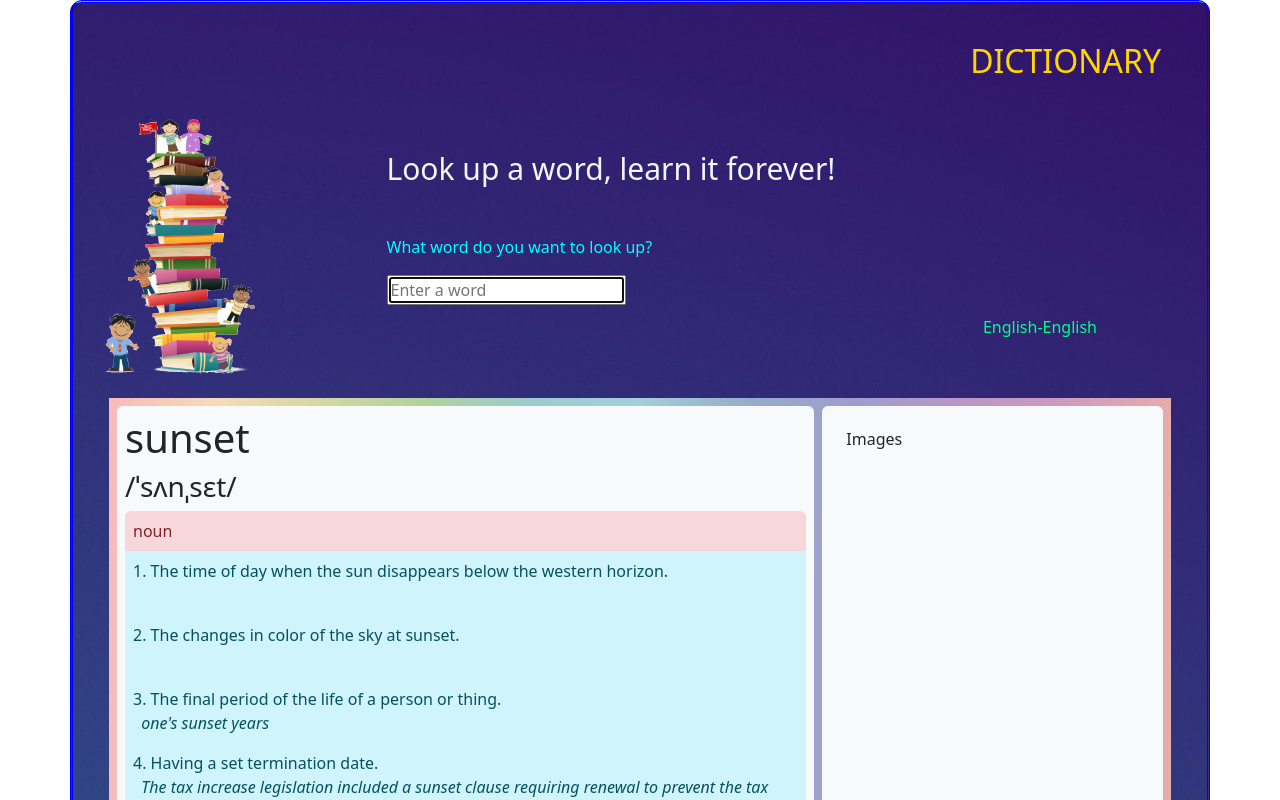
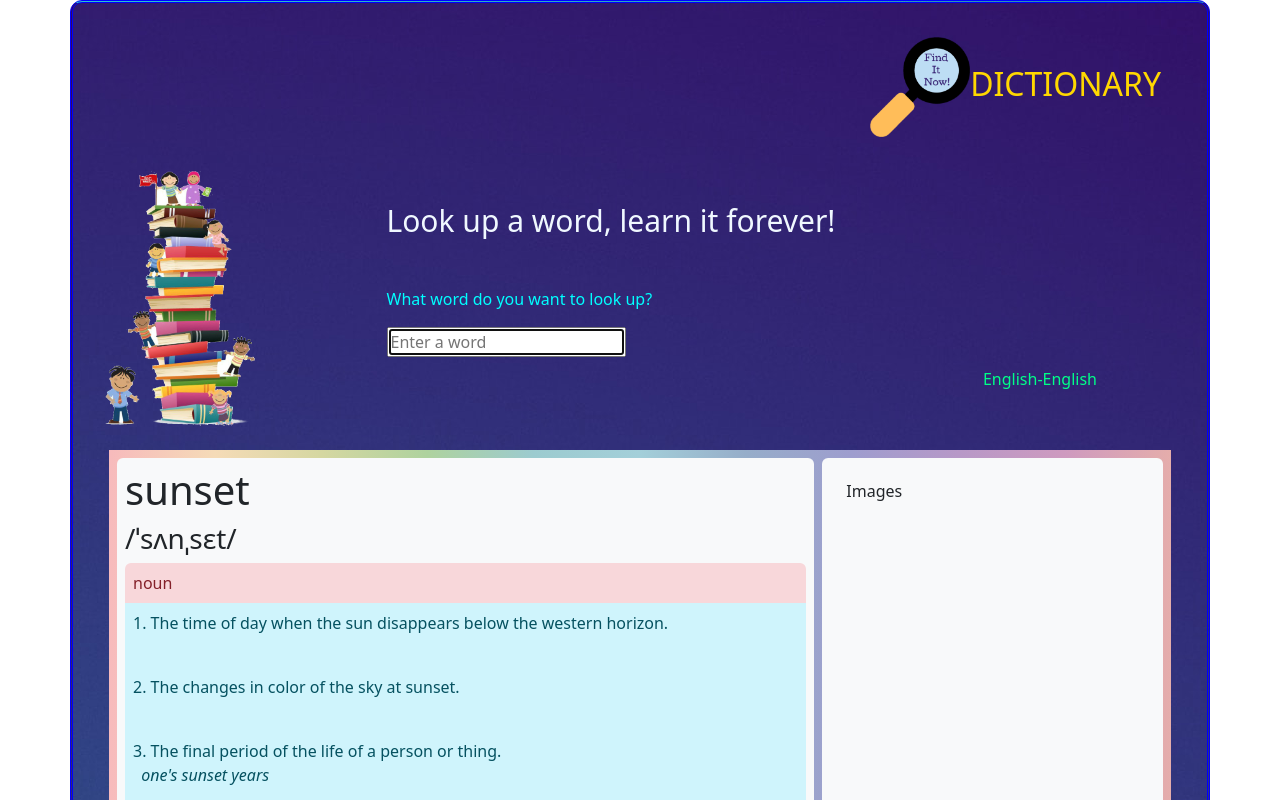
Before and after one commit to fenilaphilip/Dictionary, a React (Create React App) app: page / in a window 1280 px wide. Shown: the top 800 px of the page. Built offline with nearby package versions, Linux system fonts and the light colour scheme.

Commit message:
icon added

```diff
--- a/src/App.css
+++ b/src/App.css
@@ -17,6 +17,10 @@
   margin: 0 60px;
   padding: 10px;
   text-align: right;
+}
+.icon {
+  max-width: 100px;
+  max-height: 100px;
 }
 .logo {
   text-align: right;
--- a/src/App.js
+++ b/src/App.js
@@ -74,7 +74,14 @@ export default function App() {
 
   return (
     <div className="App container col-m-8">
-      <header className="App-header m-4">DICTIONARY </header>
+      <header className="App-header m-4">
+        <img
+          src={require("./magnifying-glass-book.png")}
+          alt="logo"
+          className="icon"
+        />
+        DICTIONARY{" "}
+      </header>
 
       <div className="row m-2">
         <div className="col-3">
```
